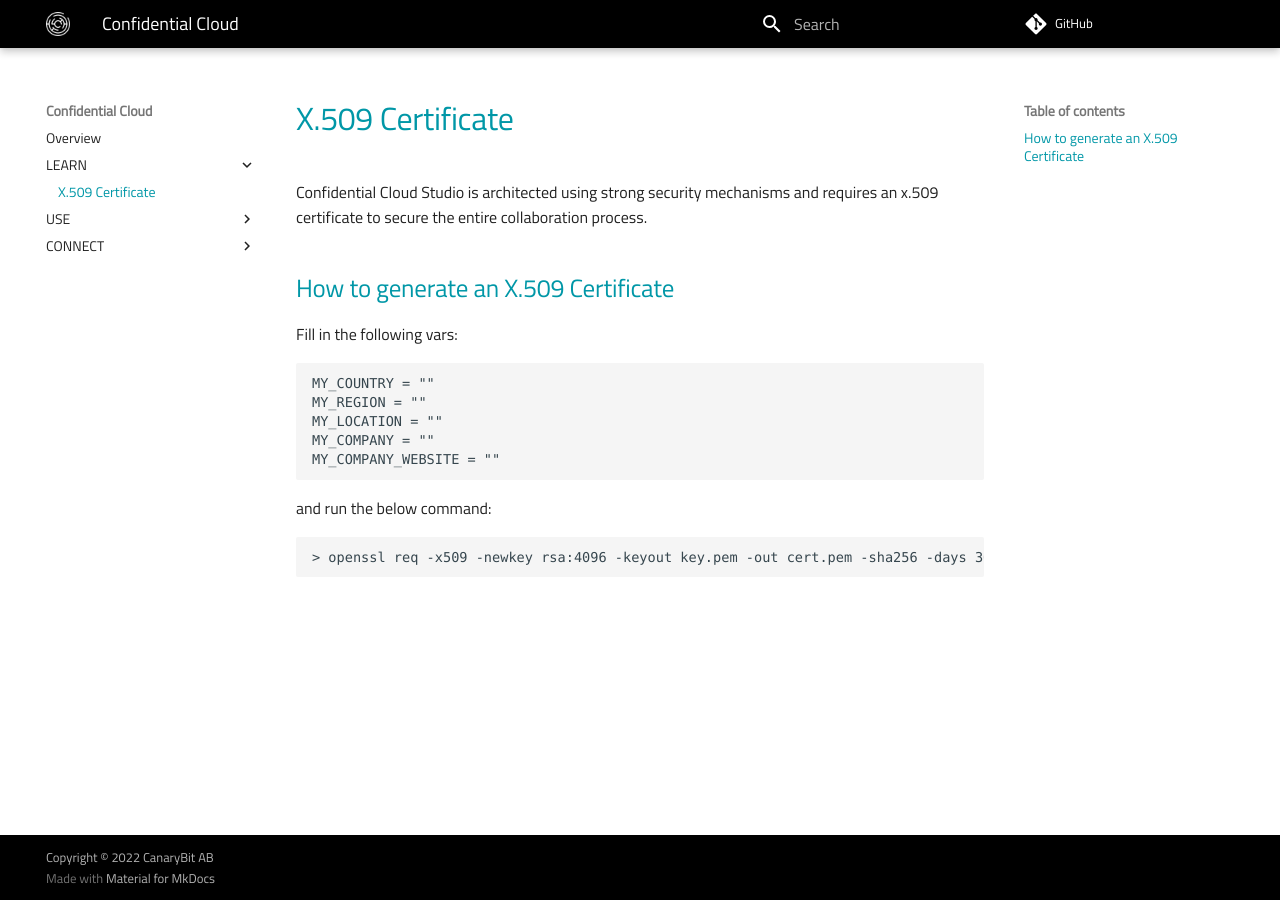
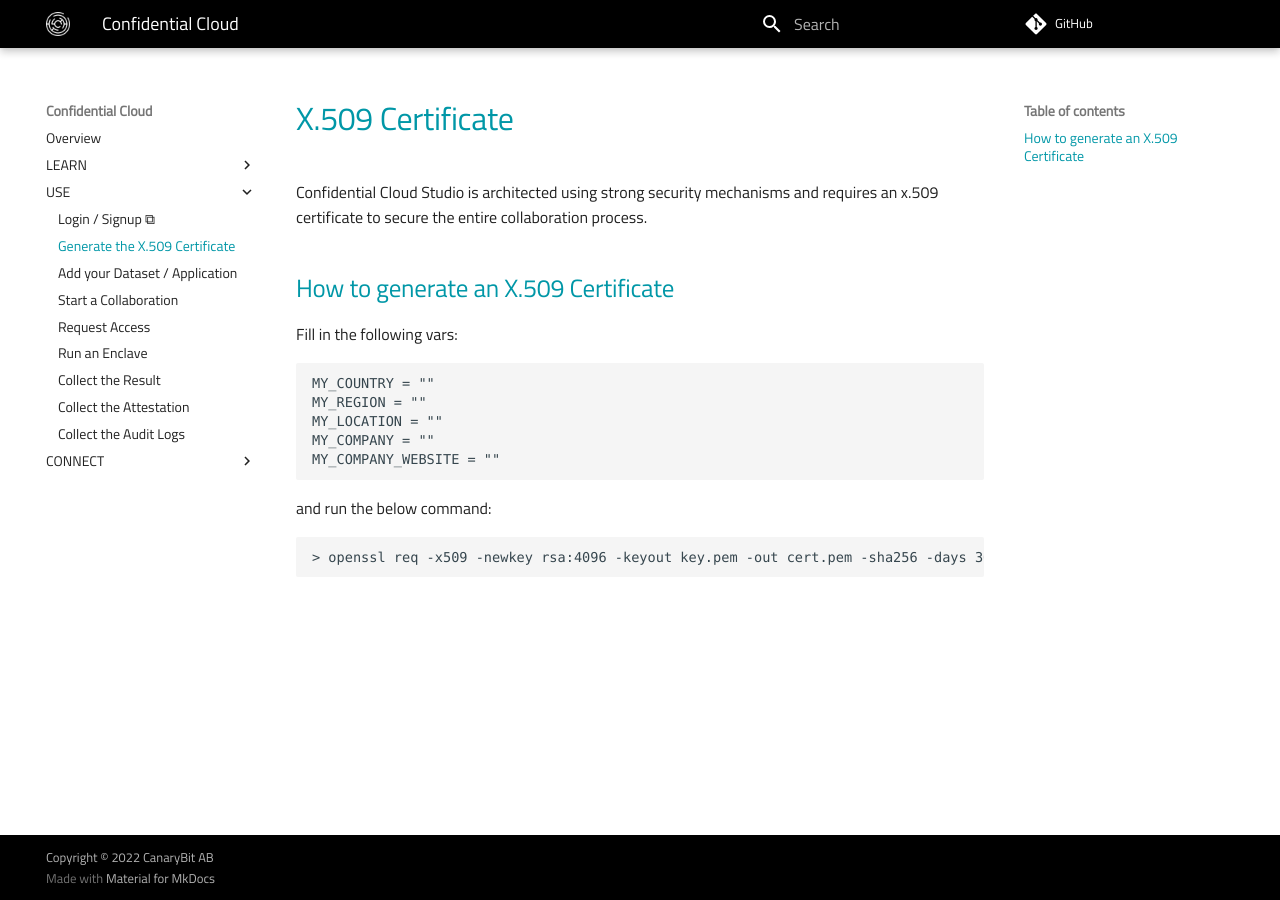
Before and after one commit to canarybit/cc-docs, an MkDocs documentation site: the page built from docs/x509_cert.md, in a window 1280 px wide. Built offline with MkDocs 1.6.1 and Material for MkDocs 9.7.7, drawn with Linux system fonts in a browser that asks for light colours.

Commit message:
Updates content

```diff
--- a/docs/stylesheets/canarybit.css
+++ b/docs/stylesheets/canarybit.css
@@ -5,6 +5,10 @@
 
   .md-typeset h1, .md-typeset h2, .md-typeset h3, .md-typeset h4, .md-typeset h5, .md-typeset h6 {
     color: var(--cb-blue-01);
+  }
+
+  .md-typeset p a {
+    font-weight: 600;
   }
 
   .md-header__topic:first-child {
--- a/mkdocs.yml
+++ b/mkdocs.yml
@@ -31,11 +31,27 @@
 nav:
   - 'Overview': 'index.md'
   - LEARN:
-    - 'X.509 Certificate': x509_cert.md
+    - 'Architecture': 'architecture.md'
+    - 'Encryption': []
+    - 'Security': []
+    - 'Compliance': []
+    - 'Legal': []
+    - 'Roadmap': []
+
   - USE:
-    - 'Login / Signup ⧉': 'http://confidentialcloud.io'
+    - 'Login / Signup ⧉': http://confidentialcloud.io" target="_blank
+    - 'Generate the X.509 Certificate': 'x509_cert.md'
+    - 'Add your Dataset / Application': []
+    - 'Start a Collaboration': []
+    - 'Request Access': []
+    - 'Run an Enclave': []
+    - 'Collect the Result': []
+    - 'Collect the Attestation': []
+    - 'Collect the Audit Logs': []
+
   - CONNECT:
-    - 'Book a Demo ⧉': 'https://www.canarybit.eu/book-a-demo/'
-    - 'Support ⧉': 'https://canarybit.eu'
-    - 'Blog ⧉': 'https://canarybit.eu/blog'
-    - 'About us ⧉': 'https://www.canarybit.eu/team'
+    - 'Book a Demo ⧉': https://www.canarybit.eu/book-a-demo/" target="_blank
+    - 'Pricing ⧉': https://canarybit.eu" target="_blank
+    - 'Support ⧉': https://canarybit.eu" target="_blank
+    - 'Blog ⧉': https://canarybit.eu/blog" target="_blank
+    - 'About us ⧉': https://www.canarybit.eu/team" target="_blank
```
Also changed, not shown: docs/architecture.md (+2 -0 lines), docs/index.md (+1 -3 lines).
